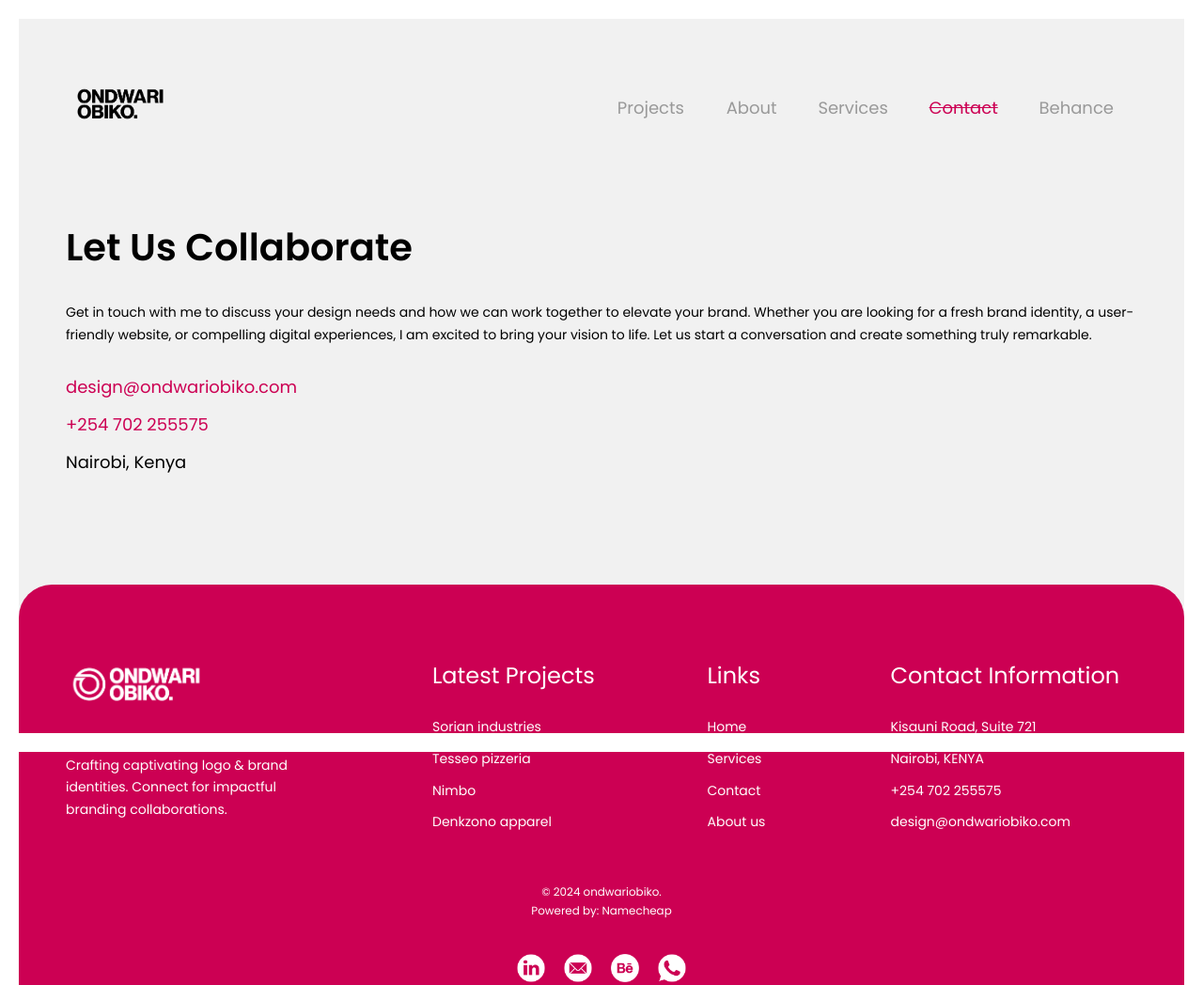
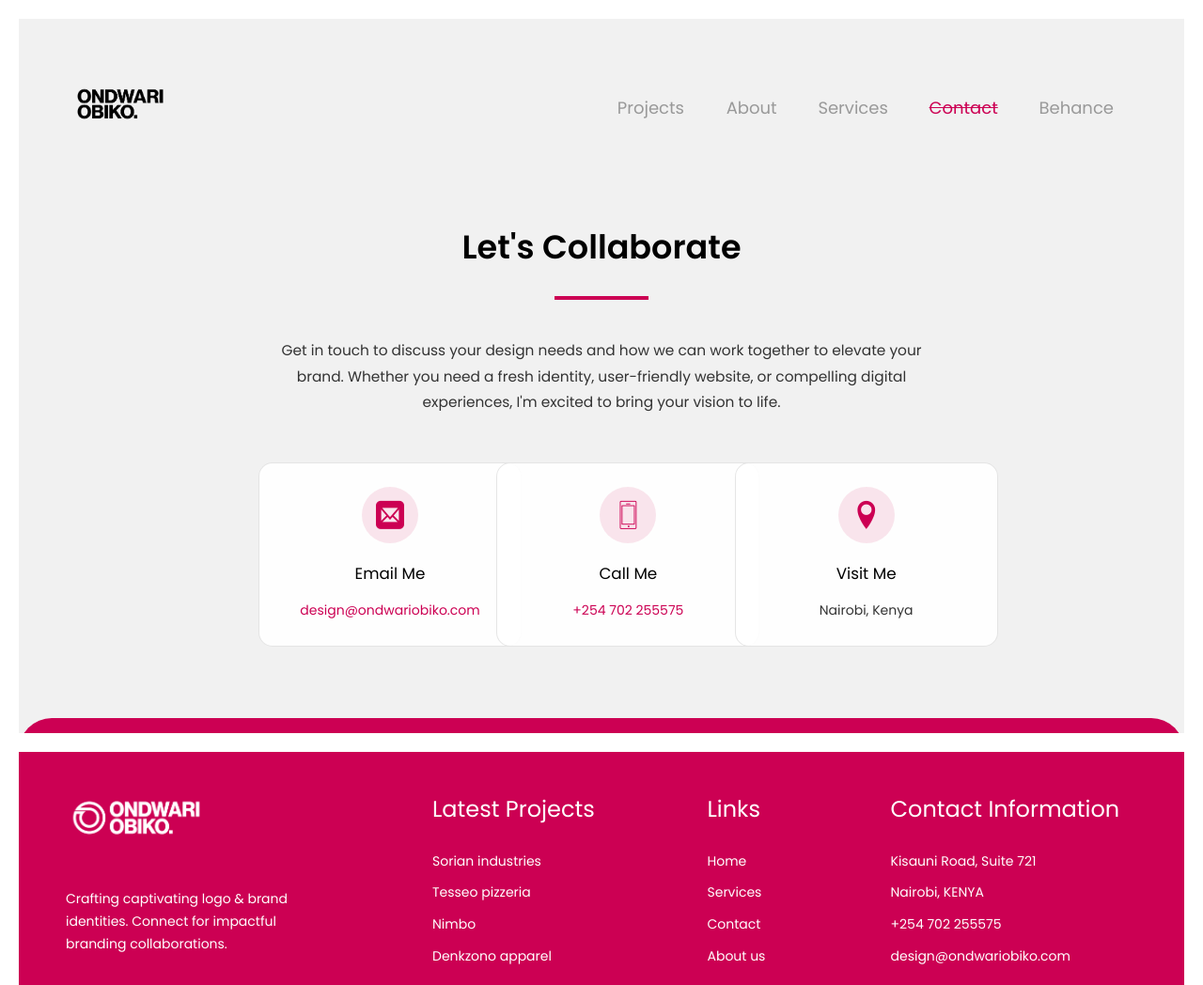
Before and after one commit to ondwariobiko/portfolio-website, a plain HTML site: page contact.html in a window 1280 px wide. Shown: the top 1048 px of the page at 94% size. Drawn offline with Linux system fonts and the light colour scheme; files whose address does not match are found by name; a web font is replaced by a local one.

Commit message:
contact page changes

```diff
--- a/contact.html
+++ b/contact.html
@@ -9,10 +9,6 @@
 	<meta name="description" content="Welcome to ondwariobiko, where iconic brand identities take shape. As an experienced logo and brand designer, I specialize in crafting compelling visual narratives that resonate with your target audience." />
 	<meta name="keywords" content="Logo designer, Custom logo design, Professional logo design, Memorable logo creation, Iconic logo development, Brand identity designer, Brand identity development, Brand identity package, Visual branding solutions, Comprehensive branding systems, Creative design solutions, Strategic brand positioning, Purposeful visual narratives, Audience-centric branding, Impactful brand experience" />
 	<meta name="description" content="John Obiko - Specializing in iconic logo design and strategic brand identity solutions to elevate businesses and captivate audiences" />
-
-
-
-
 
 	<!-- Facebook and Twitter integration -->
 	<meta property="og:title" content="ondwariobiko - Logo & Brand Identity Designer" />
@@ -27,7 +23,6 @@
 	<meta name="twitter:card" content="summary_large_image" />
 
 	<link href="https://use.typekit.net/jjw7hfh.css" rel="stylesheet">
-
 	<link rel="preconnect" href="https://fonts.googleapis.com">
 	<link rel="preconnect" href="https://fonts.gstatic.com" crossorigin>
 	<link href="https://fonts.googleapis.com/css2?family=Poppins:ital,wght@0,400;0,500;0,600;0,700;0,800;0,900;1,400;1,500;1,600;1,700;1,800;1,900&display=swap" rel="stylesheet">
@@ -38,20 +33,15 @@
 	<link rel="stylesheet" href="css/icomoon.css">
 	<!-- Bootstrap  -->
 	<link rel="stylesheet" href="css/bootstrap.css">
-
 	<!-- Flexslider  -->
 	<link rel="stylesheet" href="css/flexslider.css">
-
 	<!-- Theme style  -->
 	<link rel="stylesheet" href="css/style.css">
-
 	<!-- Modernizr JS -->
 	<script src="js/modernizr-2.6.2.min.js"></script>
-	<!-- FOR IE9 below -->
 	<!--[if lt IE 9]>
 	<script src="js/respond.min.js"></script>
 	<![endif]-->
-
 	</head>
 	<body>
 
@@ -69,7 +59,6 @@
 									  <img src="images/ondwariobiko typeface logo-01.png" alt="ondwariobiko">
 									</a>
 								  </div>
-
 							</div>
 							<div class="col-sm-10 text-right menu-1">
 								<ul>
@@ -90,48 +79,132 @@
 								</ul>
 							</div>
 						</div>
-
 					</div>
 				</div>
 			</nav>
+
 			<div class="container">
 				<div id="fh5co-intro">
 					<div class="row animate-box">
-				<div class="col-md-12">
-					<h2 class="specific-h2 bold">Let Us Collaborate</h2>
-					<div class="spacer"></div>
-					<p class="custom-paragraph" style="margin-bottom: 10px;"> Get in touch with me to discuss your design needs and how we can work together to elevate your brand. Whether you are looking for a fresh brand identity, a user-friendly website, or compelling digital experiences, I am excited to bring your vision to life. Let us start a conversation and create something truly remarkable.</p>
-					<br>
-					<h4 style="margin-top: 0px;"><a class="custom-link" href="mailto:design@ondwariobiko.com">design@ondwariobiko.com</a></h4>
-					<h4 style="margin-top: 0px;"><a class="custom-link" href="tel://+254 702 255575">+254 702 255575</a></h4>
-					<h4 style="margin-top: 0px;">Nairobi, Kenya</h4>
+						<div class="col-md-8 col-md-offset-2 text-center">
+							<h2 class="specific-h2 bold" style="font-size: 2.5em; margin-bottom: 30px; color: #000;">Let's Collaborate</h2>
 
-					<br>
+							<div style="width: 100px; height: 4px; background: #cc0053; margin: 0 auto 40px;"></div>
 
+							<p class="custom-paragraph" style="margin-bottom: 50px; font-size: 1.1em; line-height: 1.8; color: #333; max-width: 700px; margin-left: auto; margin-right: auto;">
+								Get in touch to discuss your design needs and how we can work together to elevate your brand.
+								Whether you need a fresh identity, user-friendly website, or compelling digital experiences,
+								I'm excited to bring your vision to life.
+							</p>
+
+							<div class="row contact-cards-wrapper" style="margin: 0 -5px;"> <!-- Added negative margin -->
+								<div class="col-md-4 col-sm-12 contact-card" style="padding: 0 15px;"> <!-- Increased side padding -->
+									<div class="contact-method curved-box" style="min-width: 280px;"> <!-- Added min-width -->
+										<div class="icon-wrapper">
+											<i class="icon-mail"></i>
 										</div>
+										<h3>Email Me</h3>
+										<p><a class="custom-link" href="mailto:design@ondwariobiko.com">design@ondwariobiko.com</a></p>
 									</div>
 								</div>
 
-					</ul>
+								<div class="col-md-4 col-sm-12 contact-card" style="padding: 0 15px;"> <!-- Increased side padding -->
+									<div class="contact-method curved-box" style="min-width: 280px;"> <!-- Added min-width -->
+										<div class="icon-wrapper">
+											<i class="icon-phone"></i>
+										</div>
+										<h3>Call Me</h3>
+										<p><a class="custom-link" href="tel://+254702255575">+254 702 255575</a></p>
 									</div>
 								</div>
 
-
+								<div class="col-md-4 col-sm-12 contact-card" style="padding: 0 15px;"> <!-- Increased side padding -->
+									<div class="contact-method curved-box" style="min-width: 280px;"> <!-- Added min-width -->
+										<div class="icon-wrapper">
+											<i class="icon-location"></i>
 										</div>
-
+										<h3>Visit Me</h3>
+										<p>Nairobi, Kenya</p>
 									</div>
 								</div>
 							</div>
 						</div>
 					</div>
 				</div>
-	</div><!-- END container -->
+			</div>
 
-	<!-- Start of the full-width footer -->
+			<style>
+				/* Mobile styles (unchanged) */
+				@media (max-width: 767px) {
+					.contact-cards-wrapper {
+						display: block !important;
+						padding: 0 15px;
+						margin: 0 !important;
+					}
+					.contact-card {
+						width: 100% !important;
+						max-width: 100% !important;
+						padding: 10px 0 !important;
+					}
+					.contact-method {
+						margin-bottom: 20px;
+						padding: 20px 15px !important;
+						min-width: auto !important;
+					}
+				}
+
+				/* Desktop styles (only width adjustment) */
+				@media (min-width: 768px) {
+					.contact-method {
+						min-width: 280px; /* Only added this line */
+					}
+				}
+
+				/* Shared styles (unchanged) */
+				.contact-method {
+					padding: 25px;
+					height: 100%;
+					transition: all 0.3s ease;
+					background: rgba(255,255,255,0.9);
+					border: 1px solid rgba(0,0,0,0.1);
+					text-align: center;
+					display: flex;
+					flex-direction: column;
+					align-items: center;
+				}
+				.icon-wrapper {
+					width: 60px;
+					height: 60px;
+					background: rgba(204,0,83,0.1);
+					border-radius: 50%;
+					display: flex;
+					align-items: center;
+					justify-content: center;
+					margin-bottom: 20px;
+				}
+				.contact-method i {
+					font-size: 30px;
+					color: #cc0053;
+				}
+				.contact-method h3 {
+					margin-bottom: 15px;
+					color: #000;
+					font-size: 1.2em;
+				}
+				.contact-method p {
+					margin: 0;
+					font-size: 1em;
+					color: #333;
+				}
+				.contact-method a.custom-link {
+					font-size: 1em;
+					word-break: break-word;
+				}
+			</style>
+
 			<footer id="fh5co-footer" role="contentinfo">
-		<div class="container"> <!-- Add a new container inside the footer -->
+				<div class="container">
 					<div class="row">
-				<!-- Your footer content here -->
 						<div class="col-md-3 fh5co-widget">
 							<img src="images/my logo for footer-01.png" alt="Ondwariobiko Logo" style="width: 150px; height: auto; display: block; margin-top: -53px; margin-bottom: 0px;">
 							<p>Crafting captivating logo & brand identities. Connect for impactful branding collaborations.</p>
@@ -165,7 +238,6 @@
 								<li><a href="mailto:design@ondwariobiko.com" target="_blank">design@ondwariobiko.com</a></li>
 							</ul>
 						</div>
-
 					</div>
 
 					<div class="row copyright">
@@ -173,18 +245,17 @@
 							<p>
 								<small class="block">&copy; 2024 ondwariobiko.</small>
 								<small class="block">Powered by: <a href="https://www.namecheap.com/" target="_blank">Namecheap</a></small>
-					<p>
+							</p>
 							<ul class="fh5co-social-icons">
 								<li><a class="social-icon" href="http://www.linkedin.com/in/ondwariobiko" target="_blank"><img src="images/Linkedin.png" alt="Linkedin"></a></li>
 								<li><a class="social-icon" href="mailto:design@ondwariobiko.com" target="_blank"><img src="images/mail.png" alt="mail"></a></li>
 								<li><a class="social-icon" href="https://www.behance.net/johnobiko" target="_blank"><img src="images/Behance.png" alt="Behance"></a></li>
 								<li><a class="social-icon" href="https://wa.me/+254702255575" target="_blank"><img src="images/whatsapp.png" alt="whatsapp"></a></li>
 							</ul>
-					</p>
+						</div>
 					</div>
 				</div>
 			</footer>
-	</div><!-- END container -->
 		</div>
 
 		<div class="gototop js-top">
@@ -206,5 +277,18 @@
 		<!-- Main -->
 		<script src="js/main.js"></script>
 
+		<style>
+			/* Additional styles for hover effects */
+			.contact-method:hover {
+				transform: translateY(-5px);
+				box-shadow: 0 10px 20px rgba(0,0,0,0.1);
+			}
+			.fh5co-social-icons a:hover img {
+				transform: scale(1.1);
+			}
+			.custom-link:hover {
+				color: #cc0053 !important;
+			}
+		</style>
 	</body>
 </html>
```
Lines whose indentation alone changed are shown as unchanged.
